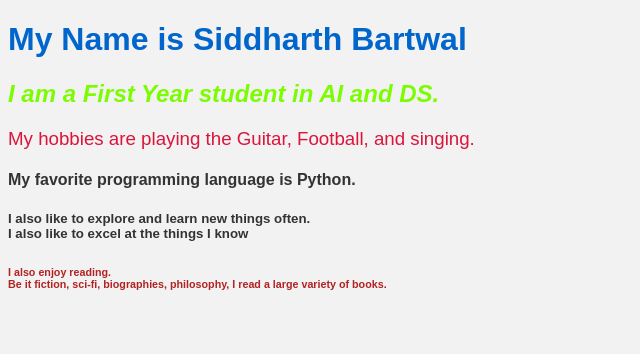
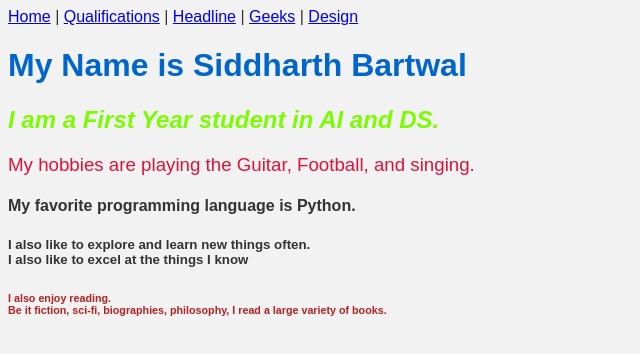
Before and after one commit to siddharthb26-art/my-website, a plain HTML site: page headline.html in a window 1280 px wide. Shown: the whole page, without its empty margins (0-640 px from the left). Drawn offline with Linux system fonts and the light colour scheme.

Commit message:
Update headline.html

```diff
--- a/headline.html
+++ b/headline.html
@@ -18,6 +18,14 @@ font-size: 16px;
 </style>
 </head>
 <body>
+  <nav>
+  <a href="index.html">Home</a> |
+  <a href="qualifications.html">Qualifications</a> |
+  <a href="headline.html">Headline</a> |
+  <a href="geeks.html">Geeks</a> |
+  <a href="design.html">Design</a>
+</nav>
+
 <h1>My Name is Siddharth Bartwal</h1>
 <h2 style="color:LawnGreen; font-style:italic;">I am a First Year student in AI and DS.</h2>
 <h3 style="color:Crimson;font-weight:500;">My hobbies are playing the Guitar, Football, and singing.</h3>
```
